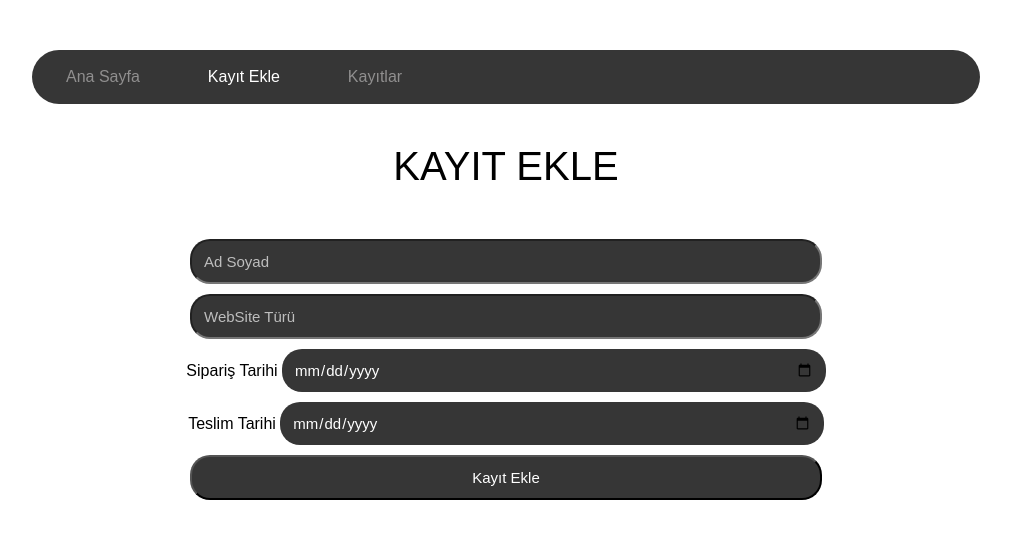
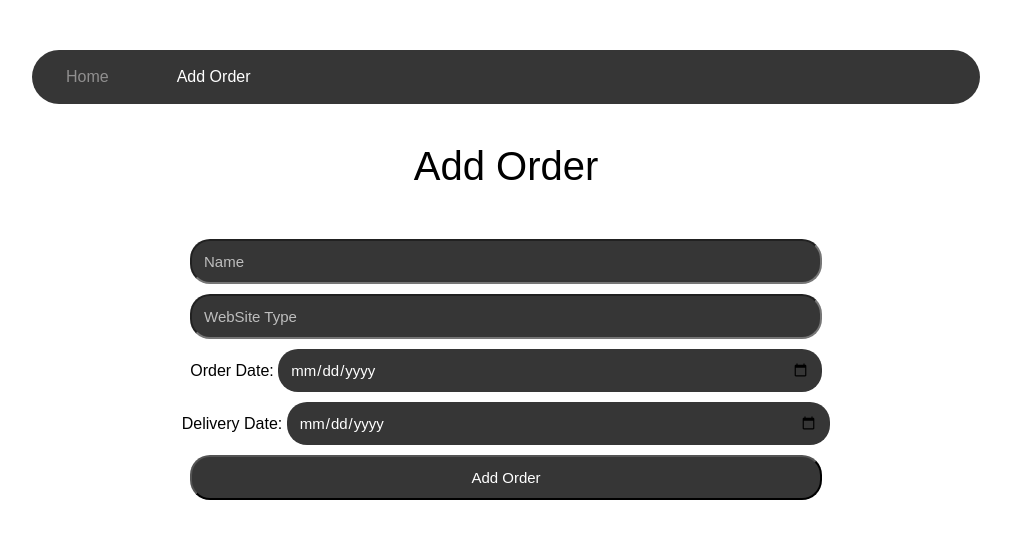
Before and after one commit to oguzhansen/basic-order-log, a plain HTML site: page ekle.html in a window 1280 px wide. Shown: the whole page, without its empty margins (134-1145 px from the left). Drawn offline with nearby package versions, Linux system fonts and the light colour scheme.

Commit message:
Update ekle.html

```diff
--- a/ekle.html
+++ b/ekle.html
@@ -1,6 +1,6 @@
 <html lang="tr" >
 	<head>
-		<title>WEBSİTE SİPARİŞ</title>
+		<title>My Order Log</title>
 		<meta charset="utf-8">
 		<meta name="viewport" content="width=device-width, initial-scale=1">
 		<link rel="stylesheet" href="css/style.css">
@@ -11,27 +11,24 @@
 		<div class="menu">
 			<ul class="menu-ul">
 				<li class="menu-item">
-					<a class="menu-link" href="index.html">Ana Sayfa</a>
+					<a class="menu-link" href="index.html">Home</a>
 				</li>
 				<li class="menu-item">
-					<a class="menu-link active" href="ekle.html">Kayıt Ekle</a>
-				</li>
-				<li class="menu-item">
-					<a class="menu-link" href="liste.html">Kayıtlar</a>
+					<a class="menu-link active" href="ekle.html">Add Order</a>
 				</li>
 			</ul>
 		</div>
 
 		<div>
-			<p class="baslik">KAYIT EKLE</p>
+			<p class="baslik">Add Order</p>
 			<form class="kayit">
-				<input type="text" id="nick" placeholder="Ad Soyad" />
-				<input type="text" id="tur" placeholder="WebSite Türü" /><br/>
-				<span>Sipariş Tarihi</span>
-				<input style="width: 43%; border: none;" type="date" id="siparis" placeholder="Sipariş Tarihi" /><br/>
-				<span>Teslim Tarihi</span>
-				<input style="width: 43%; border: none;" type="date" id="teslim" placeholder="Teslim Tarihi" /><br/>
-				<input type="button" class="ekle" value="Kayıt Ekle" />
+				<input type="text" id="nick" placeholder="Name" />
+				<input type="text" id="tur" placeholder="WebSite Type" /><br/>
+				<span>Order Date:</span>
+				<input style="width: 43%; border: none;" type="date" id="siparis" placeholder="Order Date" /><br/>
+				<span>Delivery Date:</span>
+				<input style="width: 43%; border: none;" type="date" id="teslim" placeholder="Delivery Date" /><br/>
+				<input type="button" class="ekle" value="Add Order" />
 			</form>
 		</div>
 
```
